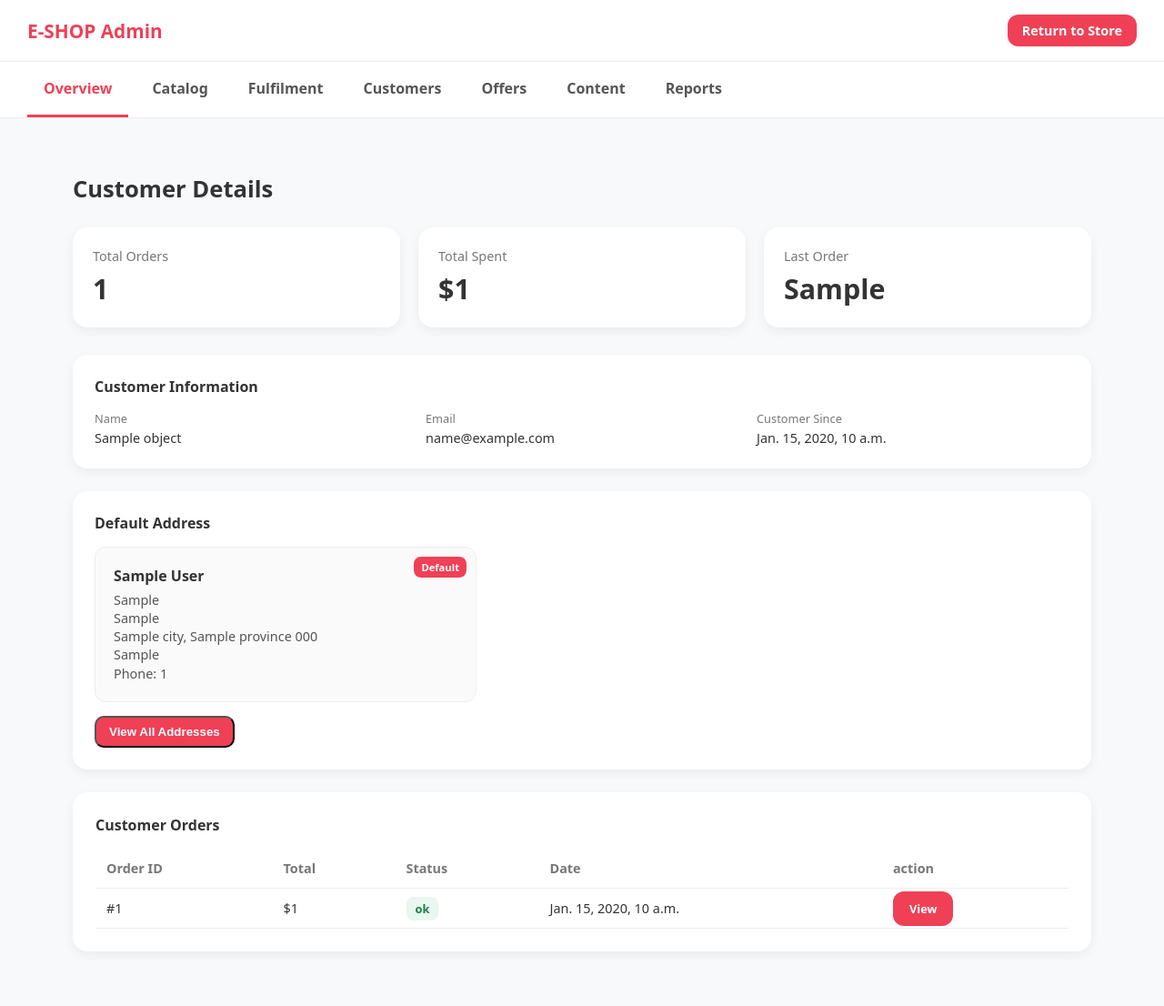
After one commit to Sajjad-mansouri/E-SHOP, a Django app: template dashboard/templates/dashboard/customer/customer.html in a window 1280 px wide. The commit adds this page. Shown: the whole page at 91% size. Run offline with Django 5.2, Linux system fonts and the light colour scheme; the template is opened without the code that fills it: most values are stand-ins (such as "Sample title", 1, 10 or a date in 2020); parts of the project's set-up code (start-up, migrations or seed data) failed here and were passed over.

Commit message:
create customer detail in dashboard

```diff
--- /dev/null
+++ b/dashboard/static/css/dashboard/customer/customer.css
@@ -0,0 +1,202 @@
+/* MAIN */
+
+.main{
+max-width:1200px;
+margin:auto;
+padding:30px 20px;
+}
+
+.page-title{
+font-size:1.6rem;
+font-weight:700;
+margin-bottom:25px;
+}
+
+/* STATS */
+
+.stats-grid{
+display:grid;
+grid-template-columns:repeat(auto-fit,minmax(200px,1fr));
+gap:20px;
+margin-bottom:30px;
+}
+
+.stat-card{
+background:white;
+padding:22px;
+border-radius:var(--radius);
+box-shadow:var(--shadow);
+}
+
+.stat-title{
+font-size:0.9rem;
+color:#777;
+}
+
+.stat-value{
+font-size:1.9rem;
+font-weight:800;
+margin-top:6px;
+}
+
+/* CARDS */
+
+.card{
+background:white;
+padding:24px;
+border-radius:var(--radius);
+box-shadow:var(--shadow);
+margin-bottom:25px;
+}
+
+.card-title{
+font-weight:700;
+margin-bottom:15px;
+}
+
+/* CUSTOMER INFO */
+
+.customer-info{
+display:grid;
+grid-template-columns:repeat(auto-fit,minmax(200px,1fr));
+gap:20px;
+}
+
+.info-item{
+font-size:0.9rem;
+}
+
+.info-label{
+color:#777;
+font-size:0.8rem;
+margin-bottom:3px;
+}
+
+/* ADDRESS */
+
+.address-card{
+position:relative;
+background:#fafafa;
+padding:20px;
+border-radius:12px;
+border:1px solid #eee;
+max-width:420px;
+}
+
+.default-badge{
+position:absolute;
+top:10px;
+right:10px;
+background:var(--primary);
+color:white;
+font-size:0.7rem;
+padding:4px 8px;
+border-radius:8px;
+font-weight:600;
+}
+
+.address-card strong{
+display:block;
+margin-bottom:6px;
+}
+
+.address-card p{
+font-size:0.9rem;
+line-height:1.4;
+color:#555;
+}
+
+.address-actions{
+margin-top:10px;
+display:flex;
+gap:10px;
+}
+
+.btn{
+border:none;
+padding:6px 12px;
+border-radius:8px;
+font-size:0.8rem;
+cursor:pointer;
+}
+
+.btn-edit{
+background:#f1f3f5;
+}
+
+.btn-delete{
+background:#fdecec;
+color:#c93737;
+}
+
+.btn-view{
+margin-top:15px;
+background:var(--primary);
+color:white;
+padding:8px 14px;
+border-radius:10px;
+font-weight:600;
+cursor:pointer;
+}
+
+/* TABLE */
+
+.table-card{
+background:white;
+padding:25px;
+border-radius:var(--radius);
+box-shadow:var(--shadow);
+}
+
+.table-title{
+font-weight:700;
+margin-bottom:15px;
+}
+
+table{
+width:100%;
+border-collapse:collapse;
+}
+
+th,td{
+text-align:left;
+padding:12px;
+border-bottom:1px solid #eee;
+font-size:0.9rem;
+}
+
+th{
+color:#777;
+font-weight:600;
+}
+
+.status{
+padding:4px 10px;
+border-radius:8px;
+font-size:0.8rem;
+font-weight:600;
+}
+
+.status.delivered{
+background:#e8f7ef;
+color:#1a7f47;
+}
+
+.status.processing{
+background:#fff5e6;
+color:#c77700;
+}
+
+.status.cancelled{
+background:#fdecec;
+color:#c93737;
+}
+
+.actions .btn{
+  padding:8px 12px;border-radius:10px;font-size:.88rem;
+}
+
+.btn{
+  background:var(--primary);color:#fff;border:none;padding:10px 18px;
+  border-radius:12px;font-weight:700;cursor:pointer;
+}
--- a/dashboard/templates/dashboard/customer/_customers.html
+++ b/dashboard/templates/dashboard/customer/_customers.html
@@ -21,7 +21,7 @@
             <td>{%if object.last_order%}{{object.last_order|date}}{%else%}-{%endif%}</td>
             <td><span class="badge vip">{{object.profile.get_status_display}}</span></td>
             <td class="actions">
-              <button class="btn" data-view>View</button>
+              <a class="btn" href="{%url 'dashboard:customer' object.id %}">View</a>
             </td>
           </tr>
           {%endfor%}
--- /dev/null
+++ b/dashboard/templates/dashboard/customer/customer.html
@@ -0,0 +1,130 @@
+{%extends 'dashboard/_dashboard_base.html'%}
+{%load static%}
+
+{%block style%}
+<link rel="stylesheet" type="text/css" href="{%static 'css/dashboard/customer/customer.css'%}">
+{%endblock%}
+
+{%block content%}
+<main class="main">
+
+  <div class="page-title">Customer Details</div>
+
+  <!-- STATS -->
+
+  <div class="stats-grid">
+
+  <div class="stat-card">
+  <div class="stat-title">Total Orders</div>
+  <div class="stat-value">{{object.orders.count}}</div>
+  </div>
+
+  <div class="stat-card">
+  <div class="stat-title">Total Spent</div>
+  <div class="stat-value">${%if total_spent %}{{total_spent}}{%else%}0.00{%endif%}</div>
+  </div>
+
+  <div class="stat-card">
+  <div class="stat-title">Last Order</div>
+  <div class="stat-value">{%if last_order %}{{last_order}}{%else%}-{%endif%}</div>
+  </div>
+
+  </div>
+
+  <!-- CUSTOMER INFO -->
+
+  <div class="card">
+
+  <div class="card-title">Customer Information</div>
+
+  <div class="customer-info">
+
+  <div class="info-item">
+  <div class="info-label">Name</div>
+  {{object.get_full_name}}
+  </div>
+
+  <div class="info-item">
+  <div class="info-label">Email</div>
+  {{object.email}}
+  </div>
+
+
+  <div class="info-item">
+  <div class="info-label">Customer Since</div>
+  {{object.date_joined}}
+  </div>
+
+  </div>
+
+  </div>
+
+  <!-- DEFAULT ADDRESS -->
+
+
+  <div class="card">
+
+      <div class="card-title">Default Address</div>
+      {%for address in default_addresses%}
+      <div class="address-card">
+
+        <span class="default-badge">Default</span>
+
+      <strong>{{address.full_name}}</strong>
+
+      <p>
+      {{ address.line1 }}<br>
+      {% if address.line2 %}{{ address.line2 }}<br>{% endif %}
+      {{ address.city }}, {{ address.province }} {{ address.postcode }}<br>
+      {{address.get_country_display}}<br>
+      Phone: {{ address.phone_number }}
+      </p>
+
+      </div>
+
+      <button class="btn-view">View All Addresses</button>
+      {%empty%}
+      <span>Empty addresses!</span>
+      {%endfor%}
+  </div>
+
+  <!-- CUSTOMER ORDERS -->
+
+  <div class="table-card">
+
+  <div class="table-title">Customer Orders</div>
+
+  <table>
+
+  <thead>
+  <tr>
+  <th>Order ID</th>
+  <th>Total</th>
+  <th>Status</th>
+  <th>Date</th>
+  <th>action</th>
+
+  </tr>
+  </thead>
+
+  <tbody>
+    {%for order in orders%}
+  <tr>
+    <td>#{{order.order_number}}</td>
+    <td>${{order.total_cost}}</td>
+    <td><span class="status delivered">{{order.status}}</span></td>
+    <td>{{order.created_at}}</td>
+    <td class="action"><a class="btn" href="{%url 'dashboard:customer' object.id %}">View</a></td>
+
+  </tr>
+  {%endfor%}
+
+
+  </tbody>
+
+  </table>
+
+  </div>
+
+</main>
+{%endblock%}
--- a/dashboard/urls.py
+++ b/dashboard/urls.py
@@ -52,6 +52,8 @@ urlpatterns = [
 	path("fulfilment/statistics/", views.FulfilmentStatistic.as_view(), name="statistics"),
 
 	path("customers/", views.CustomerListView.as_view(), name="customers"),
+	path("customer/<int:pk>/", views.CustomerDetailView.as_view(), name="customer"),
+
 
 
 
```
Also changed, not shown: dashboard/views.py (+17 -0 lines).
